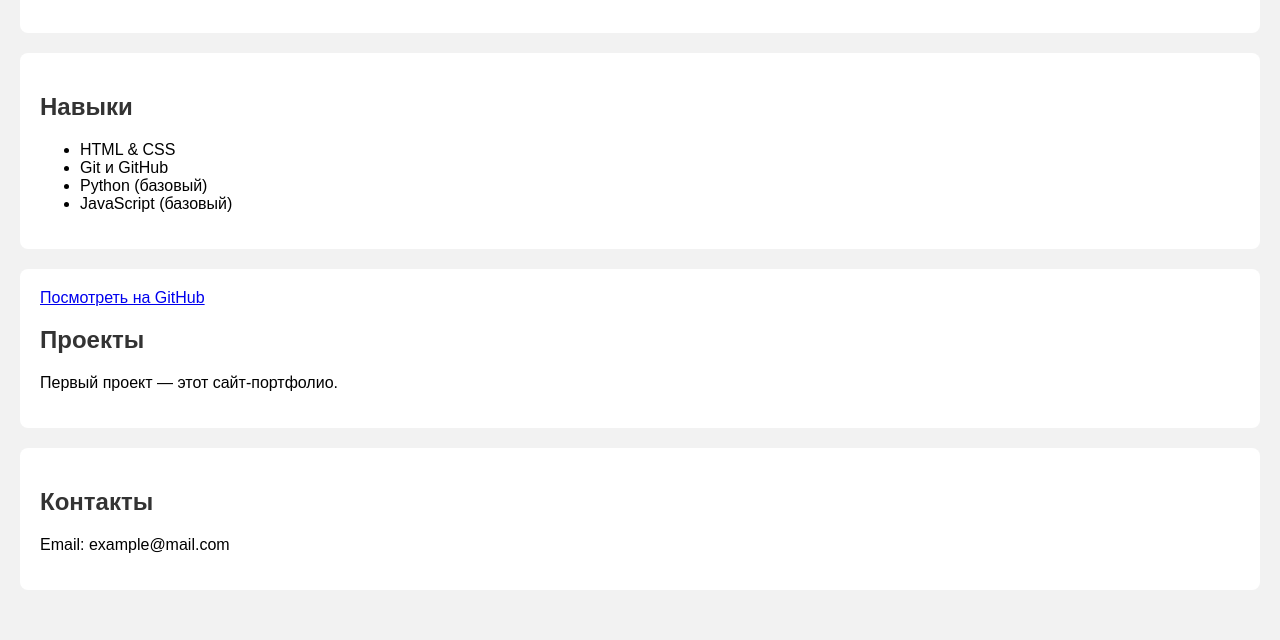
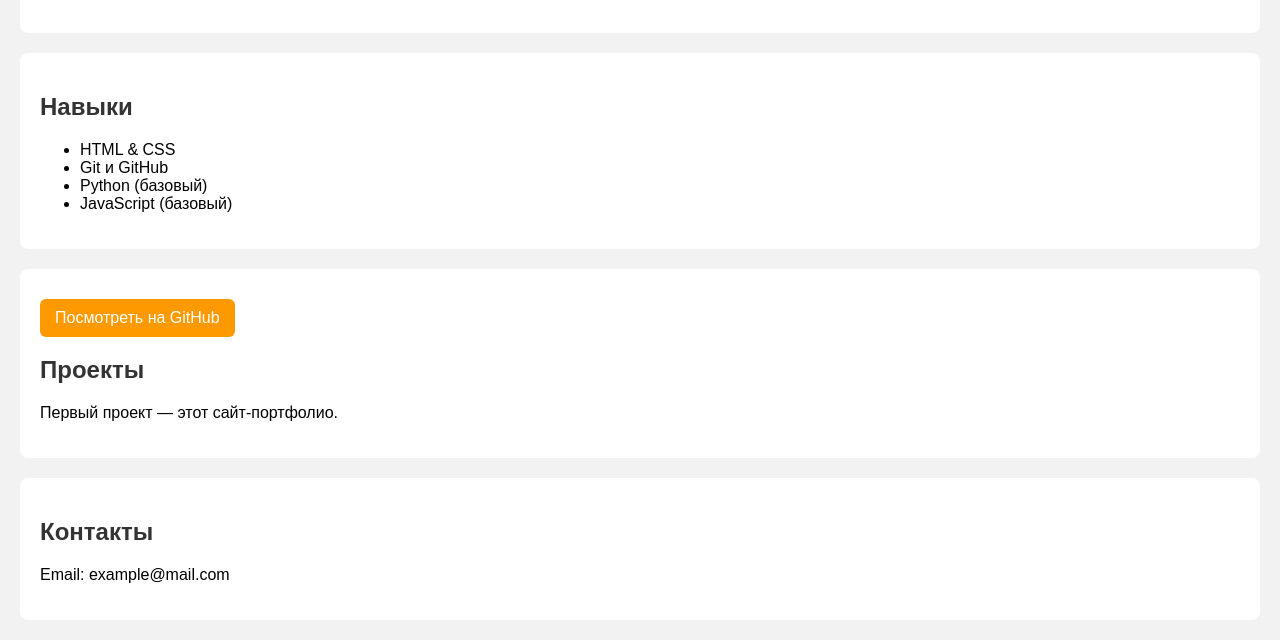
Before and after one commit to fortphantom58-ui/project, a plain HTML site: page index.html in a window 1280 px wide. Shown: the part 299-939 px from the top of the page. Before the commit the page ends 909 px from the top, so only its background shows below. Drawn offline with Linux system fonts and the light colour scheme.

Commit message:
Update style.css

```diff
--- a/style.css
+++ b/style.css
@@ -49,3 +49,12 @@ nav a {
 nav a:hover {
   color: #ff9900;
 }
+.button {
+  display: inline-block;
+  margin-top: 10px;
+  background: #ff9900;
+  color: white;
+  padding: 10px 15px;
+  text-decoration: none;
+  border-radius: 6px;
+}
```
